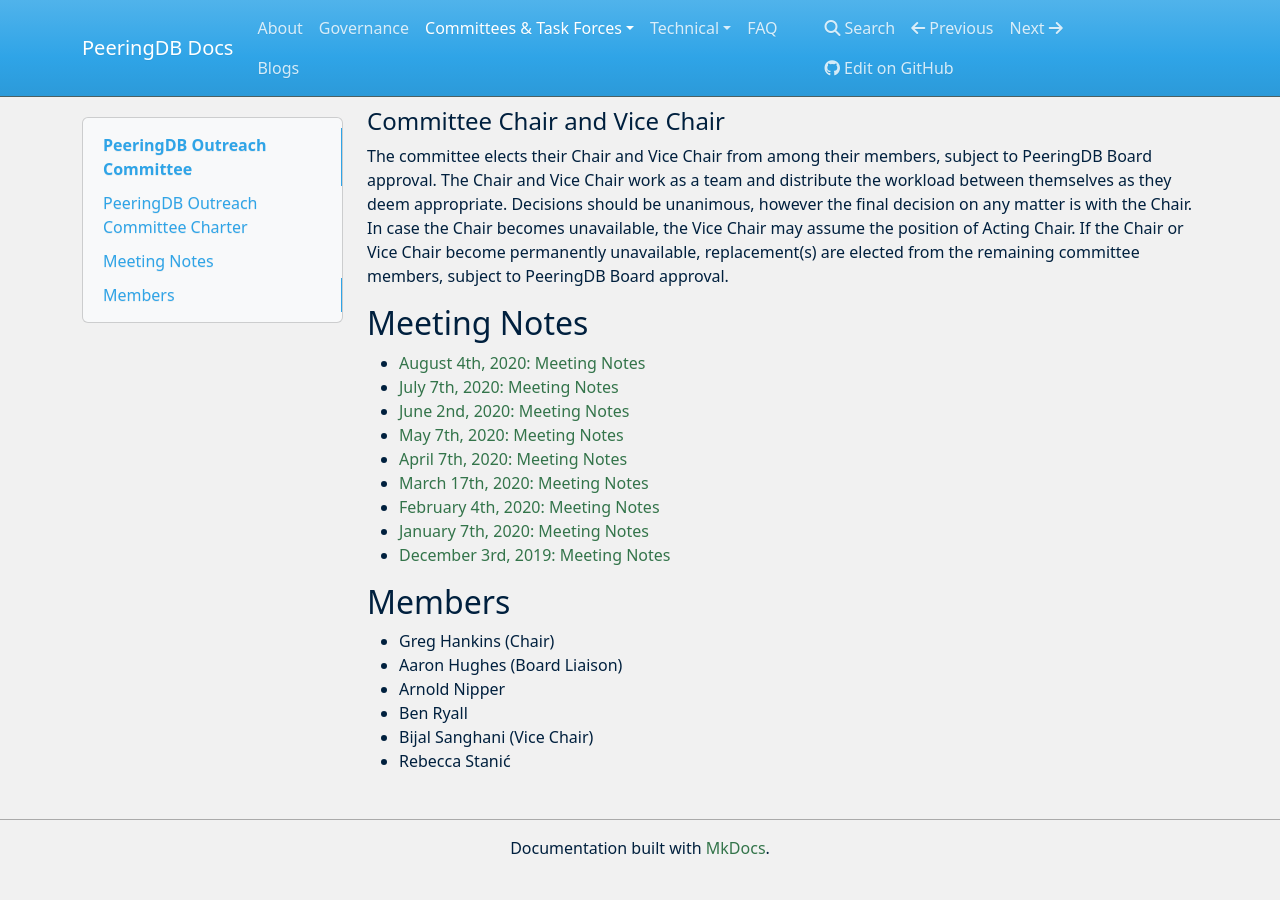
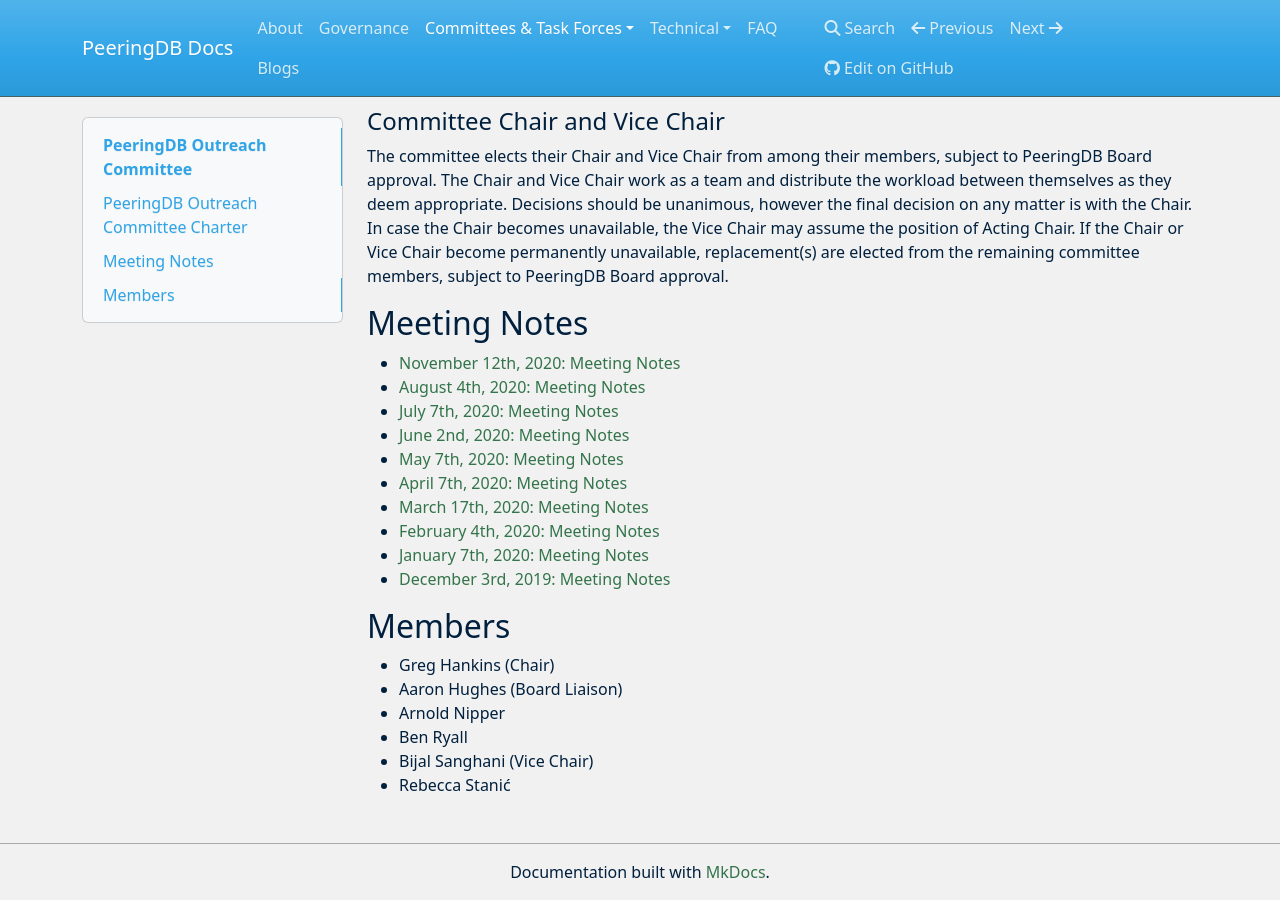
Before and after one commit to peeringdb/docs, an MkDocs documentation site: the page built from docs/committee/outreach/index.md, in a window 1280 px wide and 900 px high, scrolled down 1180 px. Built offline with MkDocs 1.6.1, drawn with Linux system fonts in a browser that asks for light colours; nearby versions of some CDN libraries; before the commit the page ends 2056 px from its top, so only the background shows below that.

Commit message:
Added OC 2020-11-12 meeting notes.

```diff
--- a/docs/committee/outreach/index.md
+++ b/docs/committee/outreach/index.md
@@ -7,6 +7,7 @@
 
 ## Meeting Notes
 
+- [November 12th, 2020: Meeting Notes](notes/2020-11-12_Outreach_Committee_Notes.pdf)
 - [August 4th, 2020: Meeting Notes](notes/2020-08-04_Outreach_Committee_Notes.pdf)
 - [July 7th, 2020: Meeting Notes](notes/2020-07-07_Outreach_Committee_Notes.pdf)
 - [June 2nd, 2020: Meeting Notes](notes/2020-06-02_Outreach_Committee_Notes.pdf)
```
Also changed, not shown: 1 other file.
